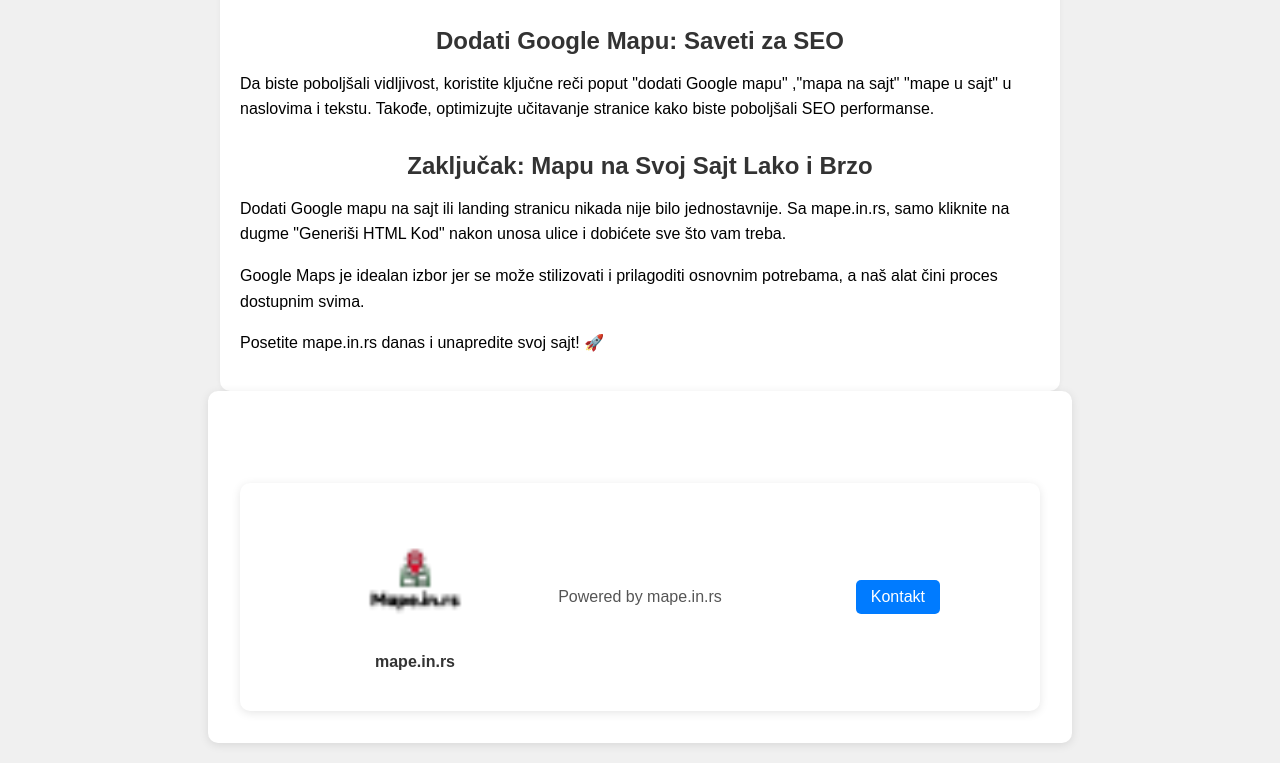
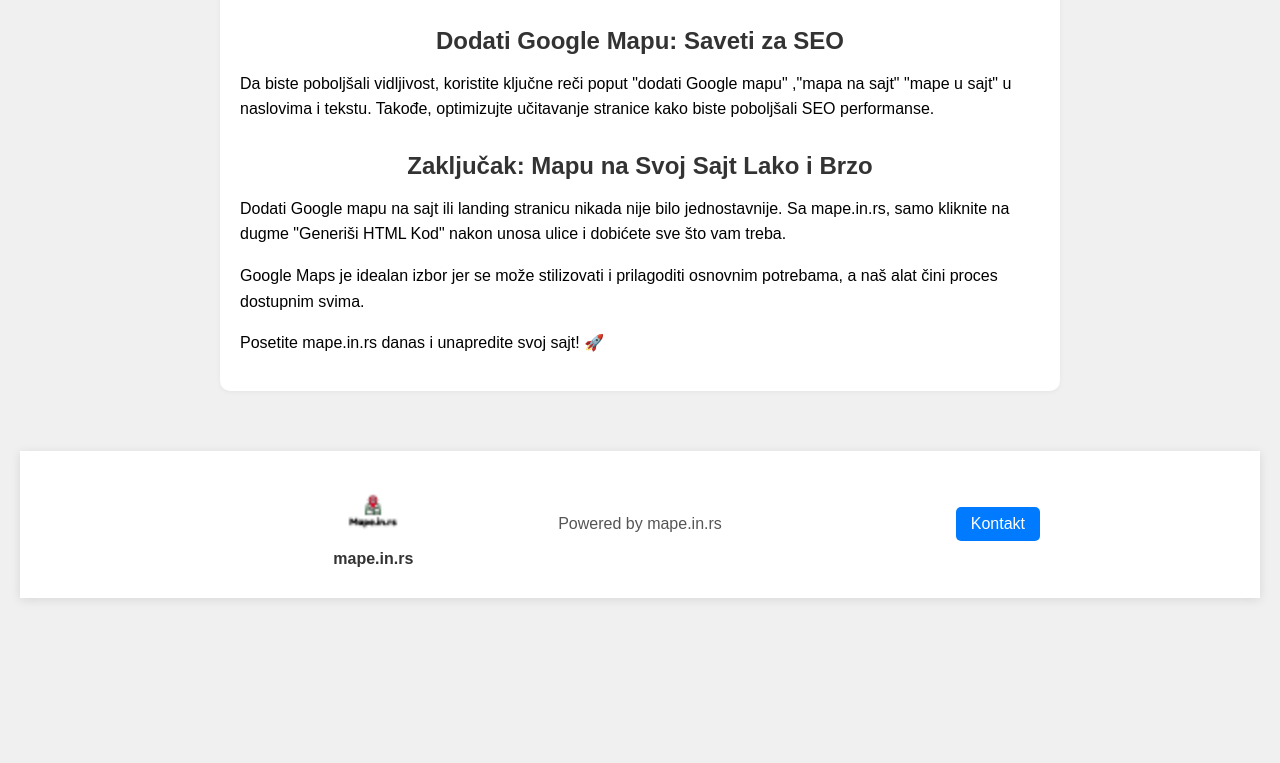
Before and after one commit to dogsbreeder/ugradimapu, a plain HTML site: page index.html in a window 1280 px wide. Shown: the part 4173-4936 px from the top of the page. After the commit the page ends 4791 px from the top, so only its background shows below. Drawn offline with Linux system fonts and the light colour scheme.

Commit message:
Popravljeno pozicioniranje footera - uklonjen iz container diva, raspoređeni elementi podjednako

```diff
--- a/index.html
+++ b/index.html
@@ -424,7 +424,6 @@
     <button id="btnScrollTop" class="btn-scroll-top" title="Idi na vrh">↑</button>
 
     <!-- Footer -->
-    <div class="container">
     <footer class="site-footer">
         <div class="footer-container">
             <div class="footer-logo">
@@ -441,7 +440,6 @@
             </div>
         </div>
     </footer>
-    </div>
 
     <script src="script.js"></script>
     <script>
--- a/styles.css
+++ b/styles.css
@@ -142,52 +142,49 @@
 .site-footer {
     background-color: white;
     color: #333;
-    padding: 40px 0;
+    padding: 30px;
     margin-top: 60px;
     box-shadow: 0 2px 10px rgba(0, 0, 0, 0.1);
-    border-radius: 10px;
-    text-align: center;
 }
 
 .footer-container {
-    max-width: 600px;
+    max-width: 800px;
     margin: 0 auto;
     display: flex;
     justify-content: space-between;
     align-items: center;
-    position: relative;
 }
 
 .footer-logo {
-    width: 150px;
-    text-align: center;
+    flex: 1;
+    text-align: left;
 }
 
 .footer-logo a {
-    display: block;
+    display: flex;
+    flex-direction: column;
+    align-items: center;
     text-decoration: none;
     color: #333;
     font-weight: bold;
 }
 
 .footer-logo-img {
-    width: 120px;
-    height: 120px;
-    display: block;
-    margin: 0 auto 10px;
-    border-radius: 10px;
+    width: 64px;
+    height: 64px;
+    margin-bottom: 5px;
+    object-fit: contain;
 }
 
 .footer-text {
+    flex: 1;
     font-size: 16px;
     color: #555;
-    flex-grow: 1;
     text-align: center;
-    padding: 0 20px;
 }
 
 .footer-contact {
-    width: 150px;
+    flex: 1;
     text-align: right;
 }
 
@@ -209,15 +206,10 @@
     .footer-container {
         flex-direction: column;
         gap: 20px;
-        padding: 0 20px;
     }
 
     .footer-logo, .footer-text, .footer-contact {
         width: 100%;
         text-align: center;
     }
-
-    .footer-contact {
-        margin-top: 20px;
-    }
 }
```
Also changed, not shown: admin.html (+0 -2 lines), optimizacija.html (+0 -2 lines), provera.html (+0 -2 lines), test.html (+0 -2 lines). Lines whose indentation alone changed are shown as unchanged.
